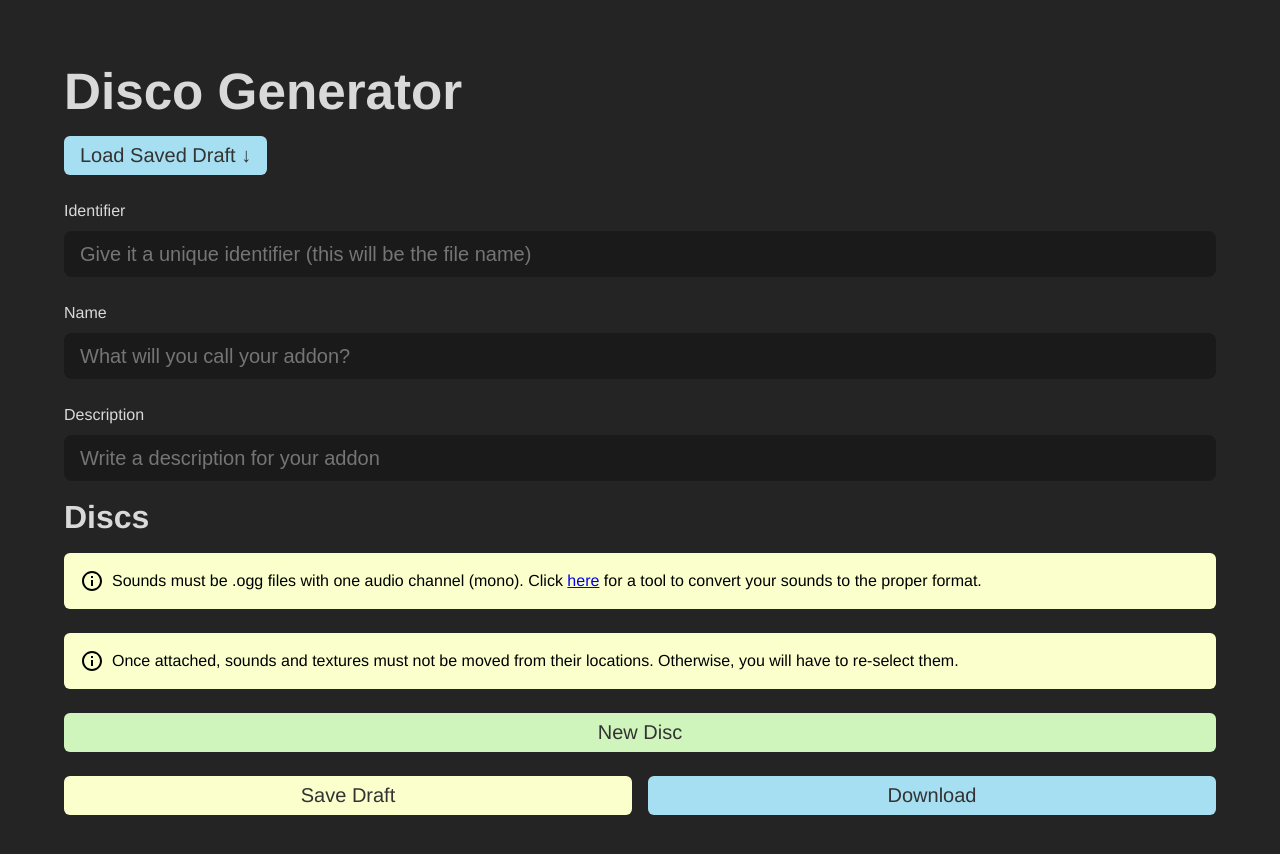
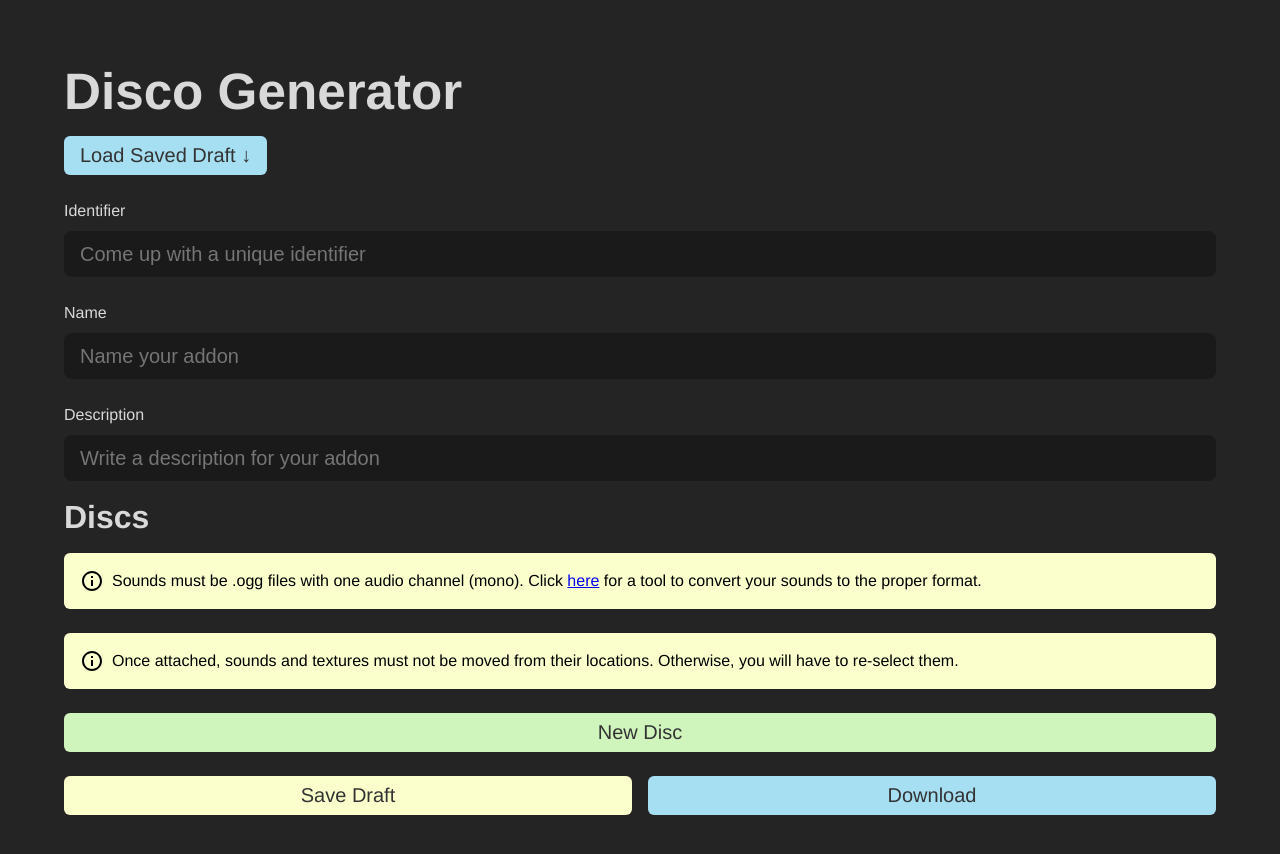
Before and after one commit to auxves/disco-generator, a Svelte app: page / in a window 1280 px wide. Shown: the top 854 px of the page. Built offline with nearby package versions, Linux system fonts and the light colour scheme.

Commit message:
better placeholders

```diff
--- a/src/App.svelte
+++ b/src/App.svelte
@@ -86,7 +86,7 @@
     <input
       id="identifier"
       type="text"
-      placeholder="Give it a unique identifier (this will be the file name)"
+      placeholder="Come up with a unique identifier"
       bind:value={id}
     />
   </div>
@@ -96,7 +96,7 @@
     <input
       id="name"
       type="text"
-      placeholder="What will you call your addon?"
+      placeholder="Name your addon"
       bind:value={name}
     />
   </div>
```
